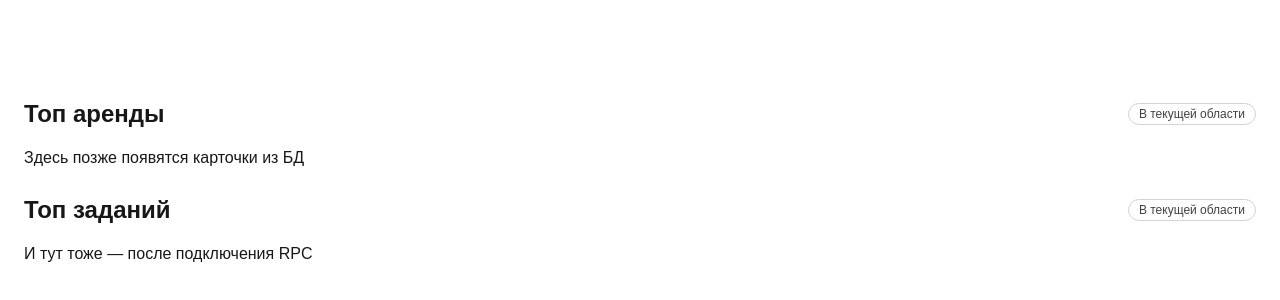
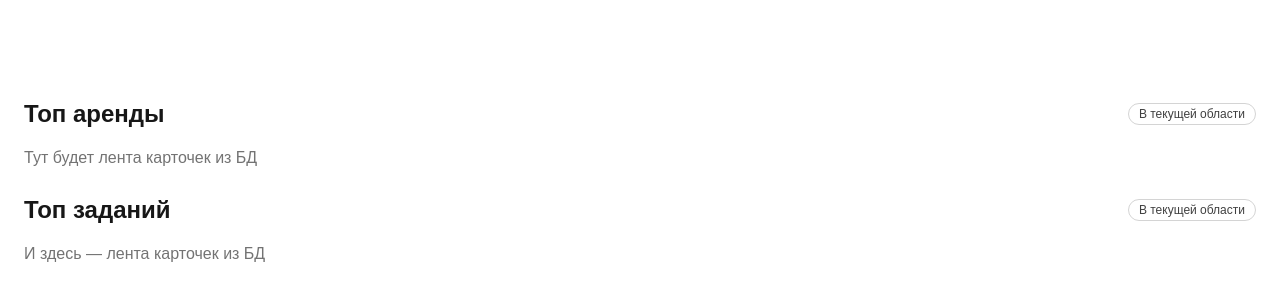
Before and after one commit to mihailgybkin-dot/Nadoo, a Next.js app: page / in a window 1280 px wide. Shown: the part 450-750 px from the top of the page. Built offline with nearby package versions, Linux system fonts and the light colour scheme.

Commit message:
Update page.tsx

```diff
--- a/app/page.tsx
+++ b/app/page.tsx
@@ -1,8 +1,5 @@
-// app/page.tsx
-import { Badge } from '@/components/ui/badge';
-import { Card, CardContent } from '@/components/ui/card';
-import { YandexMap } from '@/components/YandexMap';
-import { supabase } from '@/integrations/supabase/client';
+import { Badge } from "../components/ui/badge";
+import YandexMap from "../components/YandexMap";
 
 export default function Home() {
   return (
@@ -12,11 +9,10 @@ export default function Home() {
           className="w-full h-full rounded-lg"
           showSearch
           onBoundsChange={(bbox) => {
-            // сюда позже подвяжем загрузку топ-объявлений через Supabase RPC
-            console.log('bbox:', bbox);
+            console.log("bbox:", bbox);
           }}
           onPlacePicked={(p) => {
-            console.log('picked:', p);
+            console.log("picked:", p);
           }}
         />
       </section>
@@ -26,7 +22,7 @@ export default function Home() {
           <h2 className="text-2xl font-bold">Топ аренды</h2>
           <Badge variant="outline">В текущей области</Badge>
         </div>
-        <div className="text-muted-foreground">Здесь позже появятся карточки из БД</div>
+        <div className="text-neutral-500">Тут будет лента карточек из БД</div>
       </section>
 
       <section>
@@ -34,7 +30,7 @@ export default function Home() {
           <h2 className="text-2xl font-bold">Топ заданий</h2>
           <Badge variant="outline">В текущей области</Badge>
         </div>
-        <div className="text-muted-foreground">И тут тоже — после подключения RPC</div>
+        <div className="text-neutral-500">И здесь — лента карточек из БД</div>
       </section>
     </main>
   );
```
